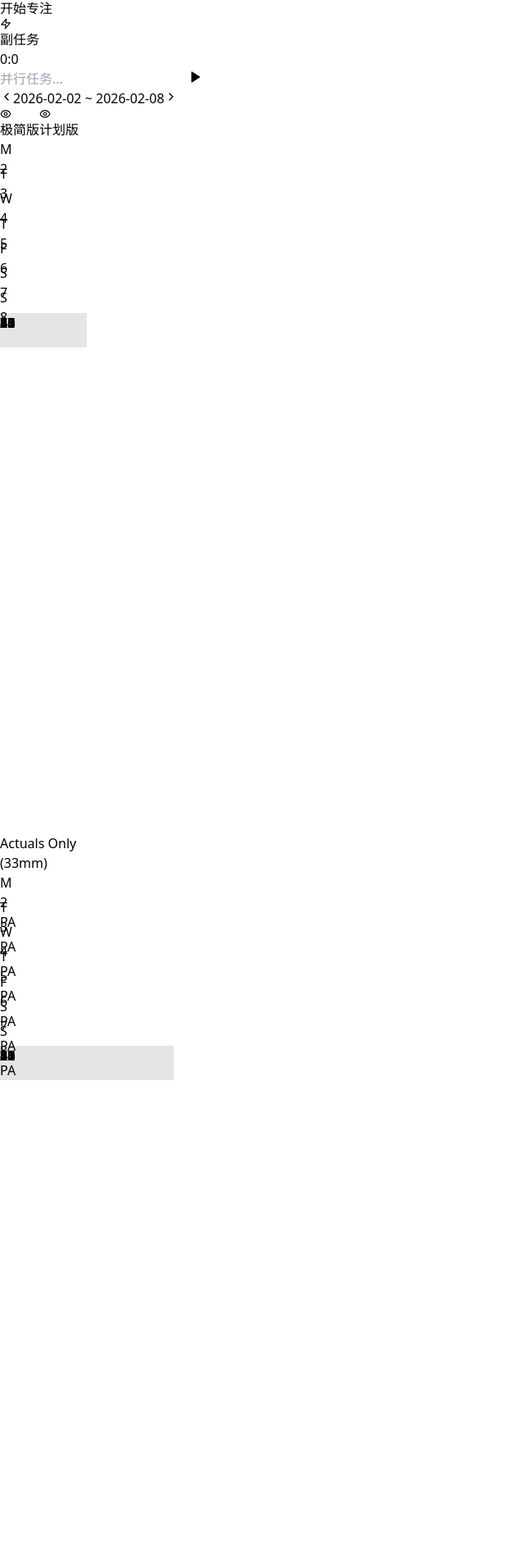
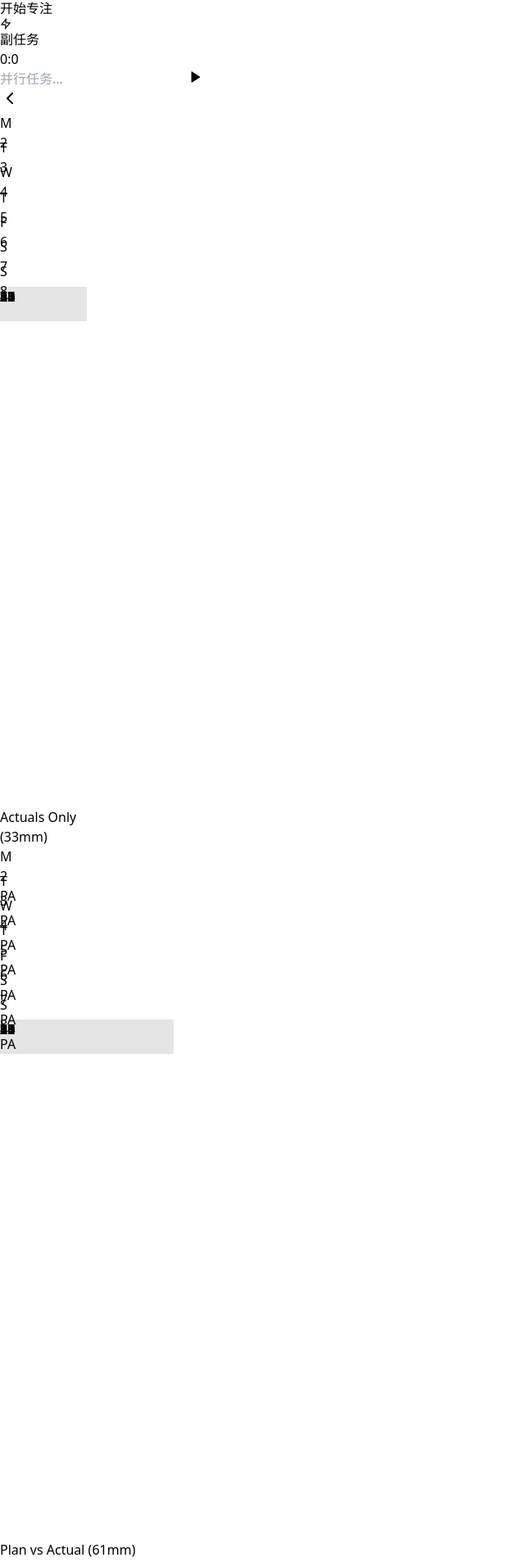
Before and after one commit to YikSuen-hu/timeflow-weeks, a React (Vite) app: page / in a window 1280 px wide. Shown: the part 294-2200 px from the top of the page at 82% size, without its empty margins (0-640 px from the left). Built offline with nearby package versions, Linux system fonts and the light colour scheme.

Commit message:
Auto-deploy: 2026-02-08 周日 21-17-48.96

```diff
--- a/src/App.jsx
+++ b/src/App.jsx
@@ -1743,14 +1743,7 @@ function App() {
                     handleStartNextTask={handleStartNextTask}
                   />
                   {!isMiniMode && (
-                    <DateNavigator
-                      viewDate={viewDate}
-                      setViewDate={setViewDate}
-                      showStandard={showStandard}
-                      setShowStandard={setShowStandard}
-                      showPlanActual={showPlanActual}
-                      setShowPlanActual={setShowPlanActual}
-                    />
+                    <div className="hidden"></div>
                   )}
                 </div>
               )}
@@ -1791,8 +1784,22 @@ function App() {
 
 
               {!isMiniMode && (
-                <div className="flex-1 w-full min-w-0 space-y-8 animate-fade-in-up">
+                <div className="flex-1 w-full min-w-0 flex items-start gap-4 animate-fade-in-up">
+                  {/* Prev Week Button */}
+                  <button
+                    onClick={() => {
+                      const d = new Date(viewDate);
+                      d.setDate(d.getDate() - 7);
+                      setViewDate(toLocalDateString(d));
+                    }}
+                    className="mt-20 p-2 bg-white dark:bg-slate-800 text-slate-400 hover:text-indigo-600 dark:hover:text-indigo-400 rounded-full shadow-sm border border-slate-100 dark:border-slate-700 hover:shadow-md transition-all shrink-0"
+                    title="上周"
+                  >
+                    <ChevronLeft size={24} />
+                  </button>
+
                   {/* Top: Weekly Report Strips */}
+                  <div className="flex-1 min-w-0">
                     <WeeklyReportInterface
                       viewDate={viewDate}
                       setViewDate={setViewDate}
@@ -1804,6 +1811,20 @@ function App() {
                       showPlanActual={showPlanActual}
                       currentTime={currentTime}
                     />
+                  </div>
+
+                  {/* Next Week Button */}
+                  <button
+                    onClick={() => {
+                      const d = new Date(viewDate);
+                      d.setDate(d.getDate() + 7);
+                      setViewDate(toLocalDateString(d));
+                    }}
+                    className="mt-20 p-2 bg-white dark:bg-slate-800 text-slate-400 hover:text-indigo-600 dark:hover:text-indigo-400 rounded-full shadow-sm border border-slate-100 dark:border-slate-700 hover:shadow-md transition-all shrink-0"
+                    title="下周"
+                  >
+                    <ChevronRight size={24} />
+                  </button>
                 </div>
               )}
 
```
Also changed, not shown: 5 other files (tests, documents, lock files or other folders). Lines whose indentation alone changed are shown as unchanged.
